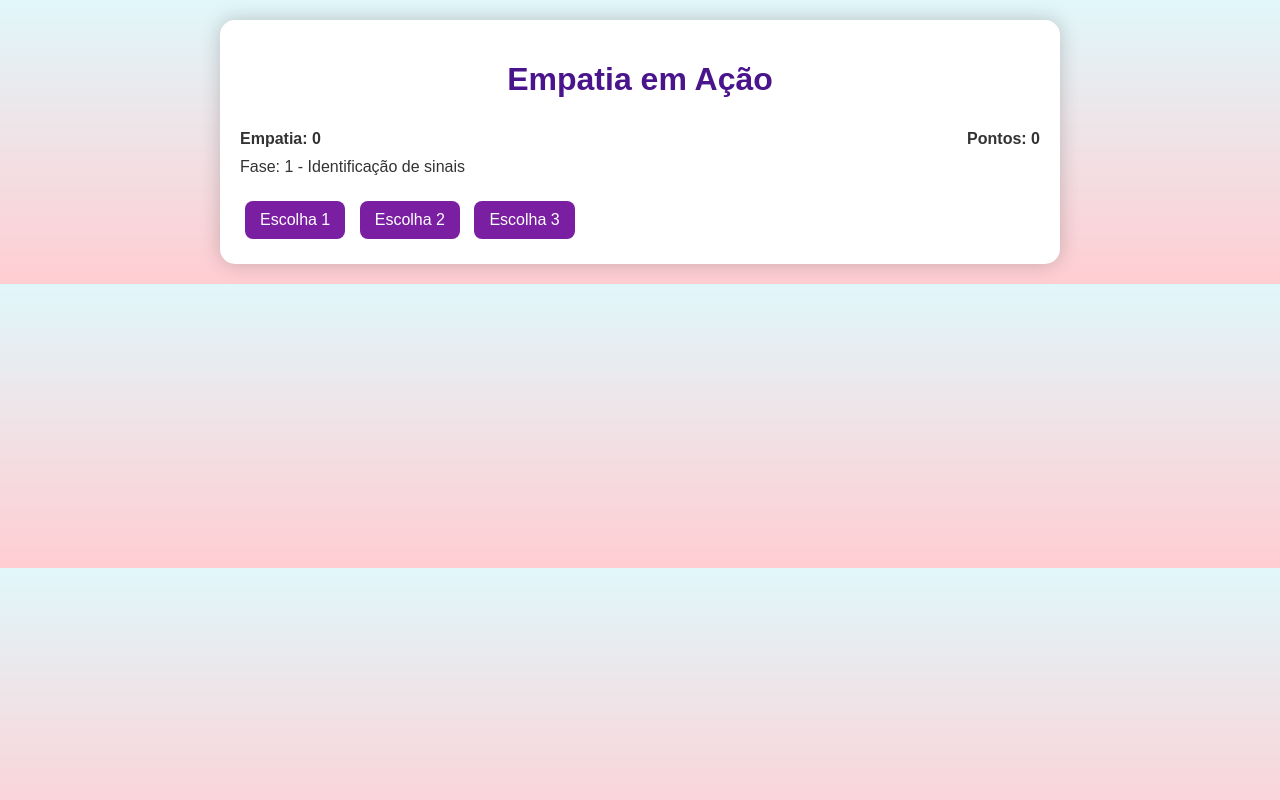
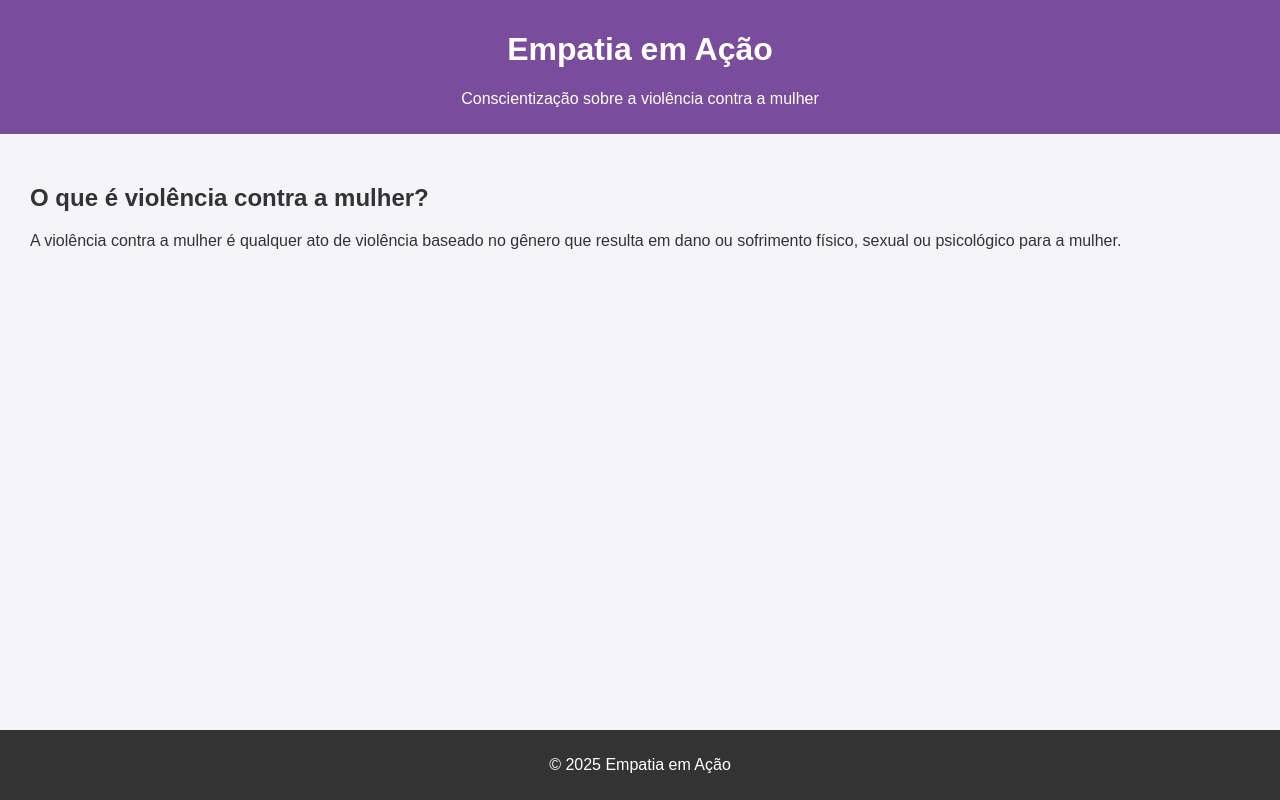
Before and after one commit to trabalhociee027-arch/trablho, a plain HTML site: page EmpatiaEmAcaoWeb/index.html in a window 1280 px wide. Drawn offline with Linux system fonts and the light colour scheme.

Commit message:
Update index.html

```diff
--- a/EmpatiaEmAcaoWeb/index.html
+++ b/EmpatiaEmAcaoWeb/index.html
@@ -1,37 +1,49 @@
 <!DOCTYPE html>
 <html lang="pt-BR">
 <head>
-  <meta charset="UTF-8">
-  <meta name="viewport" content="width=device-width, initial-scale=1.0">
-  <title>Empatia em Ação</title>
-  <link rel="stylesheet" href="css/style.css">
+    <meta charset="UTF-8">
+    <meta name="viewport" content="width=device-width, initial-scale=1.0">
+    <title>Empatia em Ação</title>
+    <style>
+        body {
+            font-family: Arial, sans-serif;
+            background-color: #f4f4f9;
+            color: #333;
+            margin: 0;
+            padding: 0;
+        }
+        header {
+            background-color: #7a4d9c;
+            color: white;
+            padding: 10px 0;
+            text-align: center;
+        }
+        section {
+            padding: 20px;
+            margin: 10px;
+        }
+        footer {
+            background-color: #333;
+            color: white;
+            text-align: center;
+            padding: 10px 0;
+            position: fixed;
+            width: 100%;
+            bottom: 0;
+        }
+    </style>
 </head>
 <body>
-  <div id="game-container">
     <header>
-      <h1>Empatia em Ação</h1>
-      <div id="hud">
-        <span id="empatia">Empatia: 0</span>
-        <span id="points">Pontos: 0</span>
-      </div>
+        <h1>Empatia em Ação</h1>
+        <p>Conscientização sobre a violência contra a mulher</p>
     </header>
-
-    <main>
-      <div id="phase-name">Fase: 1 - Identificação de sinais</div>
-      <div id="dialogue"></div>
-      <div id="choices">
-        <button onclick="makeChoice(1)">Escolha 1</button>
-        <button onclick="makeChoice(2)">Escolha 2</button>
-        <button onclick="makeChoice(3)">Escolha 3</button>
-      </div>
-    </main>
-  </div>
-
-  <script src="js/player.js"></script>
-  <script src="js/phases.js"></script>
-  <script src="js/dialogue.js"></script>
-  <script src="js/achievements.js"></script>
-  <script src="js/economy.js"></script>
-  <script src="js/main.js"></script>
+    <section>
+        <h2>O que é violência contra a mulher?</h2>
+        <p>A violência contra a mulher é qualquer ato de violência baseado no gênero que resulta em dano ou sofrimento físico, sexual ou psicológico para a mulher.</p>
+    </section>
+    <footer>
+        <p>&copy; 2025 Empatia em Ação</p>
+    </footer>
 </body>
 </html>
```
